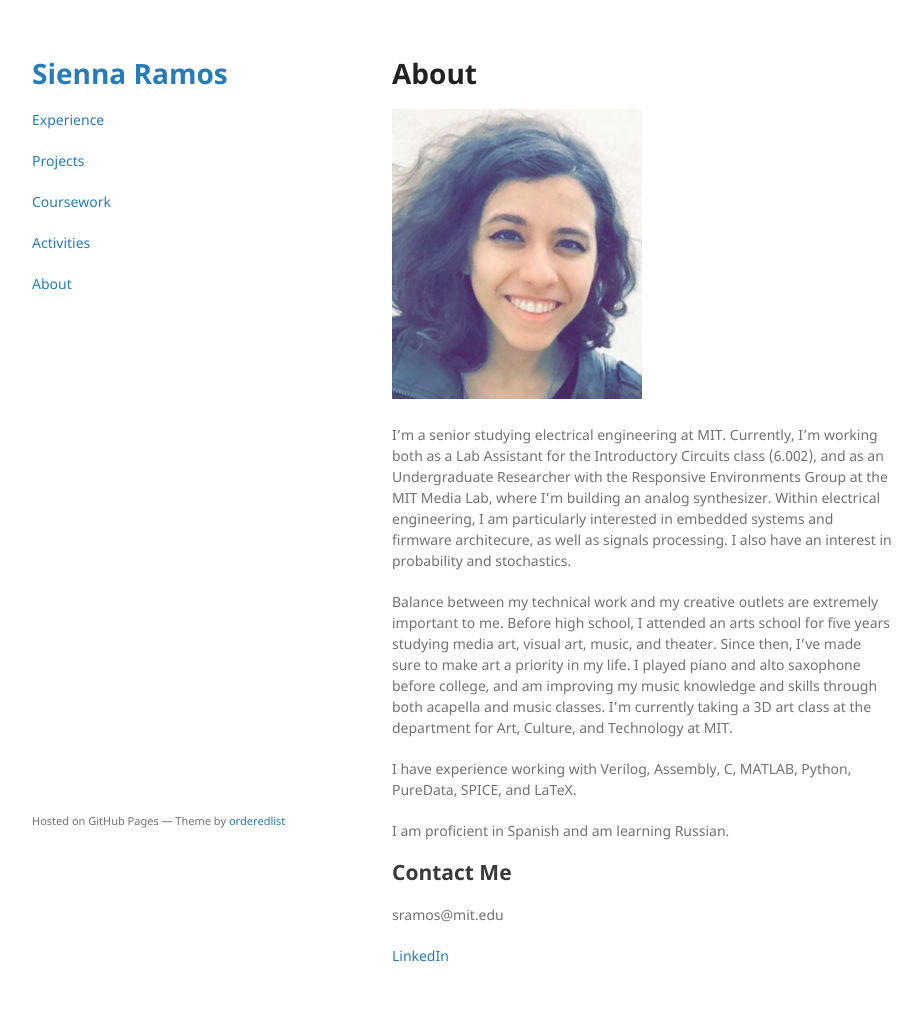
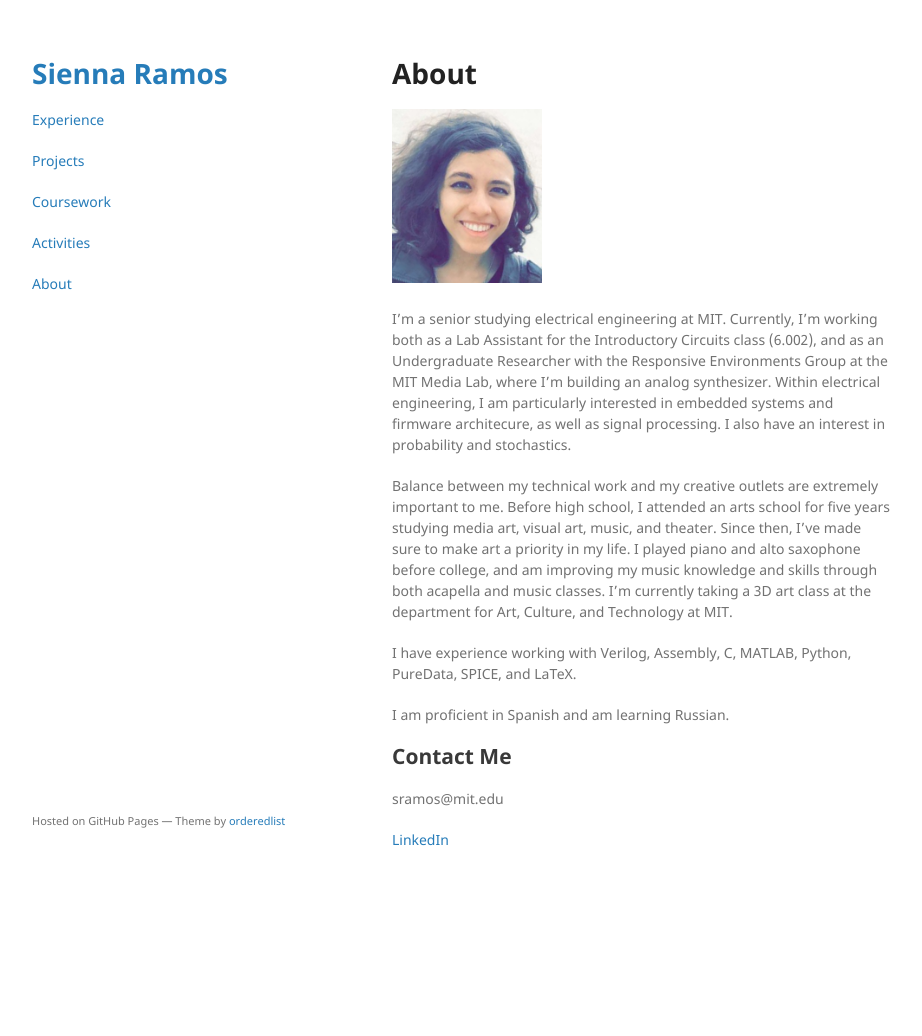
Before and after one commit to saramos/saramos.github.io, a Jekyll site: the page built from about.md, in a window 1280 px wide. Shown: the whole page, without its empty margins (178-1100 px from the left). Built offline with Jekyll 4.4.1, drawn with Linux system fonts in a browser that asks for light colours; our own code applies the rules of GitHub Pages for plain Markdown files; after the commit the page ends 920 px from its top, so only the background shows below that.

Commit message:
edit about

```diff
--- a/about.md
+++ b/about.md
@@ -4,12 +4,12 @@ layout: default
 
 # About
 
-![](FullSizeRender.jpg){:height="50%" width="50%"}
+![](FullSizeRender.jpg){:height="30%" width="30%"}
 
 I'm a senior studying electrical engineering at MIT.
 Currently, I'm working both as a Lab Assistant for the Introductory Circuits class (6.002),
 and as an Undergraduate Researcher with the Responsive Environments Group at the MIT Media Lab, where I'm building an analog synthesizer.
-Within electrical engineering, I am particularly interested in embedded systems and firmware architecure, as well as signals processing.
+Within electrical engineering, I am particularly interested in embedded systems and firmware architecure, as well as signal processing.
 I also have an interest in probability and stochastics.
 
 Balance between my technical work and my creative outlets are extremely important to me.
```
